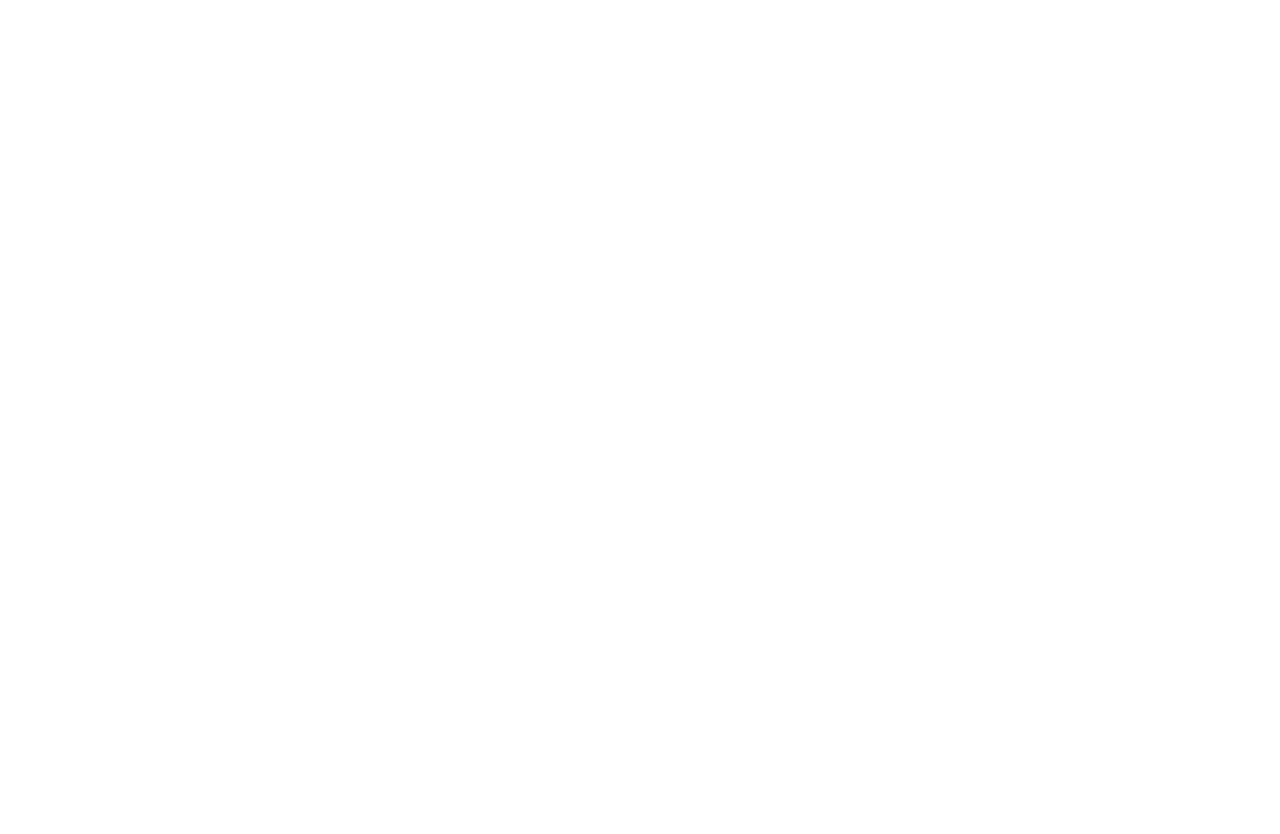
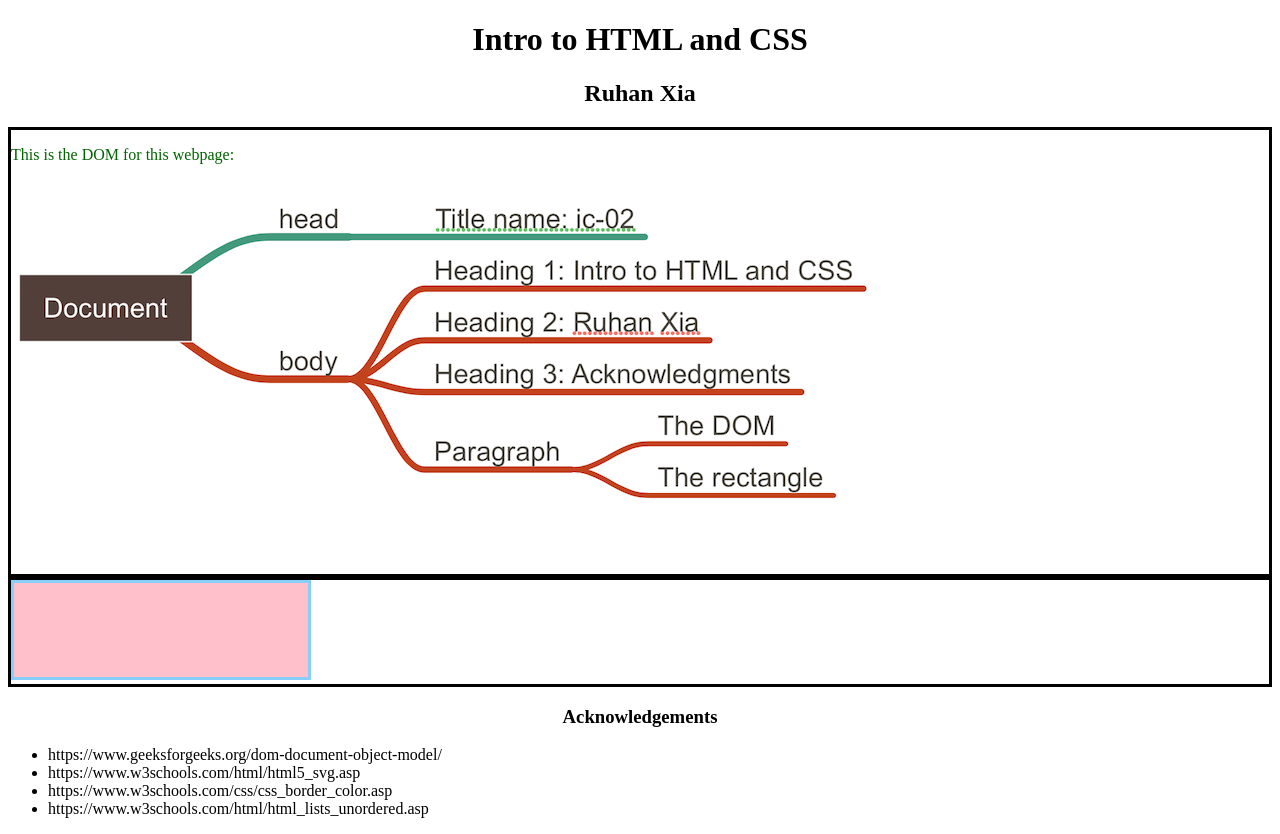
Before and after one commit to DS4200-S23-Class/ic-02-xiaruh, a plain HTML site: page index.html in a window 1280 px wide. Before the commit the page ends 800 px from the top, so only its background shows below. Drawn offline with Linux system fonts and the light colour scheme.

Commit message:
update readme with page link

```diff
--- a/index.html
+++ b/index.html
@@ -2,12 +2,54 @@
 <html>
 
 <head>
+
+    <link rel="stylesheet" href="style.css">
     <meta charset=utf-8/>
+    <title>ic-02</title>
+
 </head>
-
 
 <body>
 
+    <h1 class="centered">Intro to HTML and CSS</h1>
+    <h2 class="centered">Ruhan Xia</h2>
+
+    <div id="div1" class="container">
+
+        <p id="p1">
+            This is the DOM for this webpage:
+
+        </p>
+
+        <img src="DOM.png">
+
+    </div>
+
+    <div id="div2" class="container">
+        <svg width="300" height="100">
+            <rect width="300" height="100" style="fill:pink;stroke-width:6;stroke:lightskyblue;" />
+        </svg>
+
+    </div>
+
+    <h3 class="centered">Acknowledgements</h3>
+
+    <div>
+        <ul>
+
+        <li>https://www.geeksforgeeks.org/dom-document-object-model/
+
+        </li>
+
+        <li>https://www.w3schools.com/html/html5_svg.asp</li>
+
+        <li>https://www.w3schools.com/css/css_border_color.asp</li>
+
+        <li>https://www.w3schools.com/html/html_lists_unordered.asp</li>
+
+        </ul>
+
+    </div>
 
 </body>
 
--- /dev/null
+++ b/style.css
@@ -0,0 +1,20 @@
+head {font-family: Arial;
+}
+
+.centered {
+	text-align: center;
+}
+
+#p1 {
+	color: darkgreen;
+}
+
+#div1 {
+  border-style: solid;
+  border-color: black;
+}
+
+#div2 {
+  border-style: solid;
+  border-color: black;
+}
```
Also changed, not shown: DOM.png (added), 1 other file.
